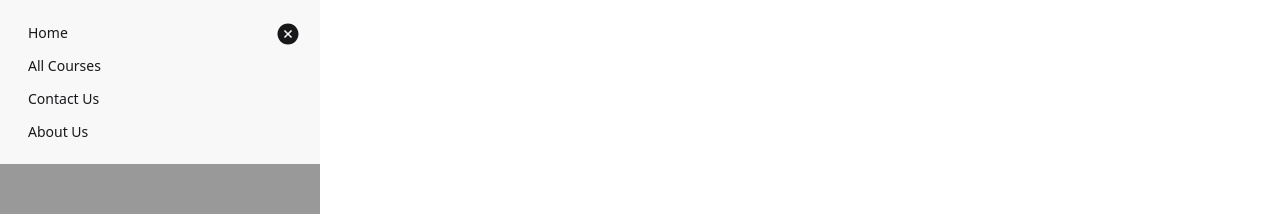
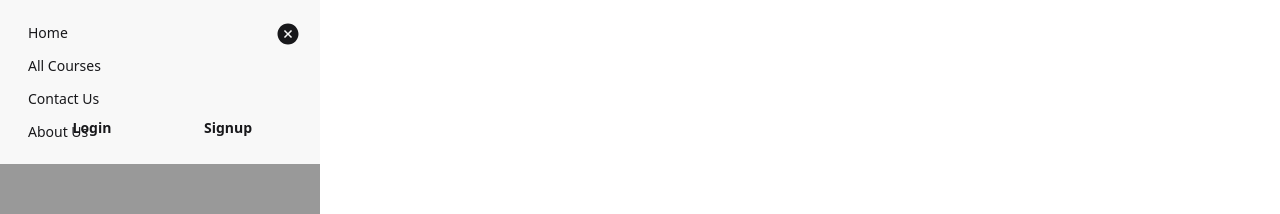
Before and after one commit to aaadi02/Learning_Management_System, a React app in the folder frontend/: page / in a window 1280 px wide. Both pictures are taken after a click on the label 32 px from the left and 32 px from the top of the page. Shown: the top 214 px of the page. Built offline with nearby package versions, Linux system fonts and the light colour scheme; the HTML template or start-up script is replaced by a standard one.

Commit message:
added login signup buttons to our project

```diff
--- a/frontend/src/Layouts/HomeLayout.jsx
+++ b/frontend/src/Layouts/HomeLayout.jsx
@@ -1,9 +1,19 @@
 import { FiMenu } from "react-icons/fi";
 import { AiFillCloseCircle } from "react-icons/ai";
-import { Link } from "react-router-dom";
+import { Link, useNavigate } from "react-router-dom";
 import Footer from "../Components/Footer";
+import { useDispatch, useSelector } from "react-redux";
 
 function HomeLayout({ children }) {
+  const dispatch = useDispatch();
+  const navigate = useNavigate();
+
+  // Check if user is logged in
+  const isLoggedIn = useSelector((state) => state?.auth?.isLoggedIn);
+
+  // Get user role
+  const role = useSelector((state) => state?.auth?.role);
+
   const changeWidth = () => {
     const drawerSide = document.getElementsByClassName("drawer-side");
     drawerSide[0].style.width = "auto";
@@ -16,6 +26,14 @@
     const drawerSide = document.getElementsByClassName("drawer-side");
     drawerSide[0].style.width = "0";
   };
+
+  function handleLogout(e) {
+    e.preventDefault();
+
+    // const res = await dispatch(logout());
+    // if(result?.payload?.success)
+    navigate("/");
+  }
 
   return (
     <div className="min-h-[90vh]">
@@ -41,6 +59,13 @@
             <li>
               <Link to="/">Home</Link>
             </li>
+
+            {isLoggedIn && role === "ADMIN" && (
+              <li>
+                <Link to="/admin/dashboard">Admin Dashboard</Link>
+              </li>
+            )}
+
             <li>
               <Link to="/courses">All Courses</Link>
             </li>
@@ -50,6 +75,32 @@
             <li>
               <Link to="/about">About Us</Link>
             </li>
+
+            {!isLoggedIn && (
+              <li className="absolute bottom-4 w-[90%]">
+                <div className="w-full flex items-center justify-center">
+                  <button className="btn-primary px-4 py-1 font-semibold rounded-md w-full">
+                    <Link to="/login">Login</Link>
+                  </button>
+                  <button className="btn-secondary px-4 py-1 font-semibold rounded-md w-full">
+                    <Link to="/signup">Signup</Link>
+                  </button>
+                </div>
+              </li>
+            )}
+
+            {isLoggedIn && (
+              <li className="absolute bottom-4 w-[90%]">
+                <div className="w-full flex items-center justify-center">
+                  <button className="btn-primary px-4 py-1 font-semibold rounded-md w-full">
+                    <Link to="/user/profile">Profile</Link>
+                  </button>
+                  <button className="btn-secondary px-4 py-1 font-semibold rounded-md w-full">
+                    <Link onClick={handleLogout}>Logout</Link>
+                  </button>
+                </div>
+              </li>
+            )}
           </ul>
         </div>
       </div>
```
